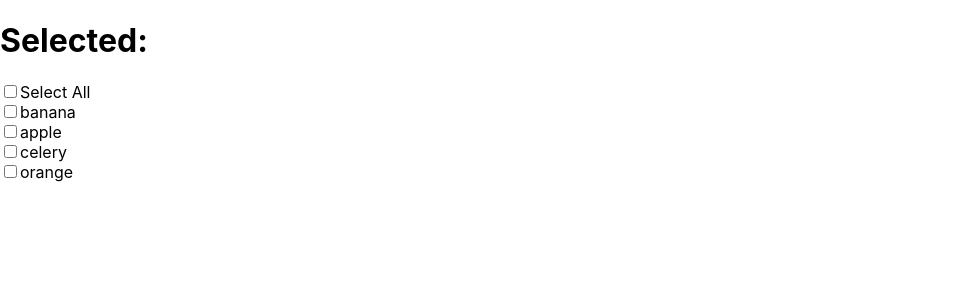
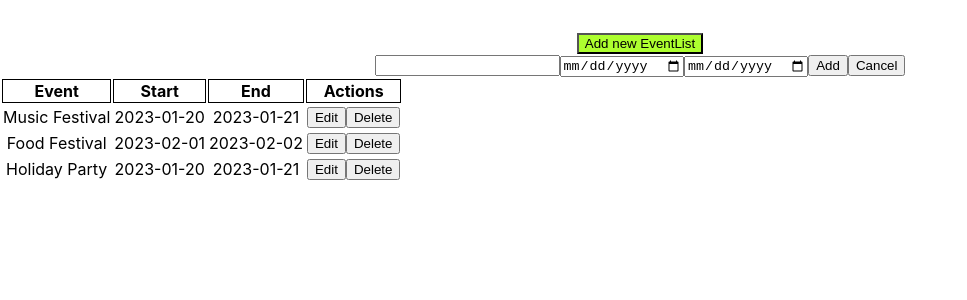
Before and after one commit to WENDYWEN20/reactTodo, a React (Create React App) app: page / in a window 1280 px wide. Shown: the top 300 px of the page, without its empty margins (0-967 px from the left). Built offline with nearby package versions, Linux system fonts and the light colour scheme.

Commit message:
FetchAPI

```diff
--- /dev/null
+++ b/src/day7/EventList.jsx
@@ -0,0 +1,197 @@
+import React from "react";
+import { useState, useEffect } from "react";
+import eventsAPI from "./EventListAPI";
+import "./style.css";
+
+
+export default function EventList() {
+  //useEffect(()=>{fetch(LOCAL_API).then((res)=>res.json()).then((data)=>setEvents(data)).catch((error)=>console.log(error))}, [])
+  //useEffect(()=>{fetch(eventsAPI.getEvents()).then((res)=>{console.log(res), setEvents(res)})},[])
+  //const res= fetch(eventsAPI.getEvents()).then((res)=>console.log(res)).then(data=>console.log(data))
+  useEffect(() => {
+    async function API() {
+      const res = await eventsAPI.getEvents();
+      setEvents(res);
+      console.log(res);
+    }
+
+    API();
+  }, []);
+
+  const [events, setEvents] = useState([]);
+  const [showForm, setShowForm] = useState(true);
+
+  const openForm = () => setShowForm(true);
+  const closeForm = () => setShowForm(false);
+
+  const addEvent = async (event) => {
+    const newEvent = await eventsAPI.addEvent(event);
+    setEvents((prev) => [...prev, newEvent]);
+  };
+
+  const deleteEvent = (id) => {
+    setEvents((prev) => prev.filter((event) => event.id !== id));
+  };
+
+  const editEvent = (id, newEvent) => {
+    setEvents((prev) =>
+      prev.map((event) => {
+        //if the event id matches the id we want to edit, return the new event
+        //otherwise, return the original event
+        return event.id === id ? { id, ...newEvent } : event;
+      })
+    );
+  };
+
+  return (
+    <div className="App">
+      <button className="Add" onClick={openForm}>
+        Add new EventList
+      </button>
+      {showForm && (
+            <NewEventForm closeForm={closeForm} addEvent={addEvent} />)}
+      <table className="Table">
+        <thead>
+          <tr>
+            <th>Event</th>
+            <th>Start</th>
+            <th>End</th>
+            <th>Actions</th>
+          </tr>
+        </thead>
+        <tbody>
+          {events?.map((event) => {
+            return (
+              <EventRow
+                key={event.id}
+                event={event}
+                deleteEvent={deleteEvent}
+                editEvent={editEvent}
+              />
+            );
+          })}
+        </tbody>
+
+      </table>
+
+    </div>
+  );
+}
+//add new event need to things, open the form, add event then close the form
+function NewEventForm({ closeForm, addEvent }) {
+  const [formState, setFormState] = useState({
+    eventName: "",
+    startDate: "",
+    endDate: "",
+  });
+
+  const handleChange = (e) => {
+    const { name, value } = e.target;
+    setFormState({
+      ...formState,
+      [name]: value,
+    });
+  };
+  const { eventName, startDate, endDate } = formState;
+
+  const handleSubmit = (e) => {
+    e.preventDefault();
+    addEvent(formState);
+    closeForm();
+  };
+  return (    <form onSubmit={handleSubmit}>
+                    <input
+                required
+                value={eventName}
+                name="eventName"
+                onChange={handleChange} />
+
+              <input
+                required
+                value={startDate}
+                type="date"
+                name="startDate"
+                onChange={handleChange}
+              />
+              <input
+                required
+                value={endDate}
+                type="date"
+                name="endDate"
+                onChange={handleChange}
+              />
+              <button>Add</button>
+              <button onClick={closeForm}>Cancel</button>
+
+              </form>
+  );
+}
+
+function EventRow({ event, deleteEvent, editEvent }) {
+  const { id, eventName, startDate, endDate } = event;
+  const [isEditing, setIsEditing] = useState(false);
+  //check whether need to open up editing input
+  const [formState, setFormState] = useState({
+    eventName,
+    startDate,
+    endDate,
+  });
+  const handleChange = (e) => {
+    const { name, value } = e.target;
+    setFormState({ ...formState, [name]: value });
+  };
+  const handleSave = () => {
+    editEvent(id, formState);
+    setIsEditing(false);
+  };
+  if (isEditing) {
+    return (
+      <tr>
+        <td>
+          <input
+            required
+            value={formState.eventName}
+            name="eventName"
+            onChange={handleChange}
+          />
+        </td>
+        <td>
+          <input
+            required
+            type="date"
+            value={formState.startDate}
+            name="startDate"
+            onChange={handleChange}
+          />
+        </td>
+        <td>
+          <input
+            required
+            type="date"
+            value={formState.endDate}
+            name="endDate"
+            onChange={handleChange}
+          />
+        </td>
+
+        <td>
+          <button onClick={handleSave}>Save</button>
+          <button onClick={() => setIsEditing(false)}>Cancel</button>
+        </td>
+      </tr>
+    );
+  }
+
+  return (
+    <tr>
+      <td>{eventName}</td>
+      <td>{startDate}</td>
+      <td>{endDate}</td>
+
+      <td>
+        <button onClick={() => setIsEditing(true)}>Edit</button>
+        <button onClick={() => deleteEvent(id)}>Delete</button>
+      </td>
+    </tr>
+  );
+}
--- /dev/null
+++ b/src/day7/EventListAPI.js
@@ -0,0 +1,38 @@
+const genId = (() => {
+  let id = 0;
+  return () => id++;
+})();
+
+const eventsList = [
+  {
+    id: genId(),
+    eventName: "Music Festival",
+    startDate: "2023-01-20",
+    endDate: "2023-01-21",
+  },
+  {
+    id: genId(),
+    eventName: "Food Festival",
+    startDate: "2023-02-01",
+    endDate: "2023-02-02",
+  },
+  {
+    id: genId(),
+    eventName: "Holiday Party",
+    startDate: "2023-01-20",
+    endDate: "2023-01-21",
+  },
+];
+
+async function getEvents() {
+  return [...eventsList];
+}
+async function addEvent(event) {
+  const newEvent = {
+    id: genId(),
+    ...event,
+  };
+  eventsList.push(newEvent);
+  return newEvent
+}
+export default { getEvents, addEvent };
--- /dev/null
+++ b/src/day7/style.css
@@ -0,0 +1,4 @@
+.Add {
+    background-color: greenyellow;
+
+  }
--- /dev/null
+++ b/src/day7/useFetchAPI.jsx
@@ -0,0 +1 @@
+const LOCAL_API='http://localhost:3000/events'
--- a/src/index.js
+++ b/src/index.js
@@ -6,12 +6,14 @@ import IndexDay5 from './day5/indexDay5.jsx'
 import {CtrlComp} from './day5HM/CtrlComp.jsx'
 import SelectAll from './day5HM/SelectAll.jsx'
 import reportWebVitals from './reportWebVitals';
+import EventList from './day7/EventList.jsx'
 
 const root = ReactDOM.createRoot(document.getElementById('root'));
 root.render(
   <React.StrictMode>
+    <EventList />
     {/* <CtrlComp /> */}
-    <SelectAll/>
+    {/* <SelectAll/> */}
     {/* <IndexDay5 /> */}
   </React.StrictMode>
 );
```
Also changed, not shown: src/day7/useState.jsx (deleted).
